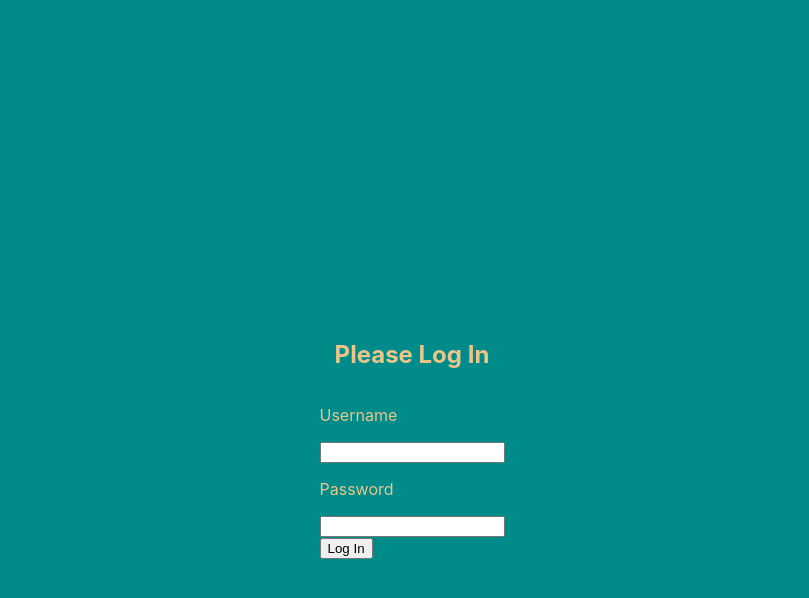
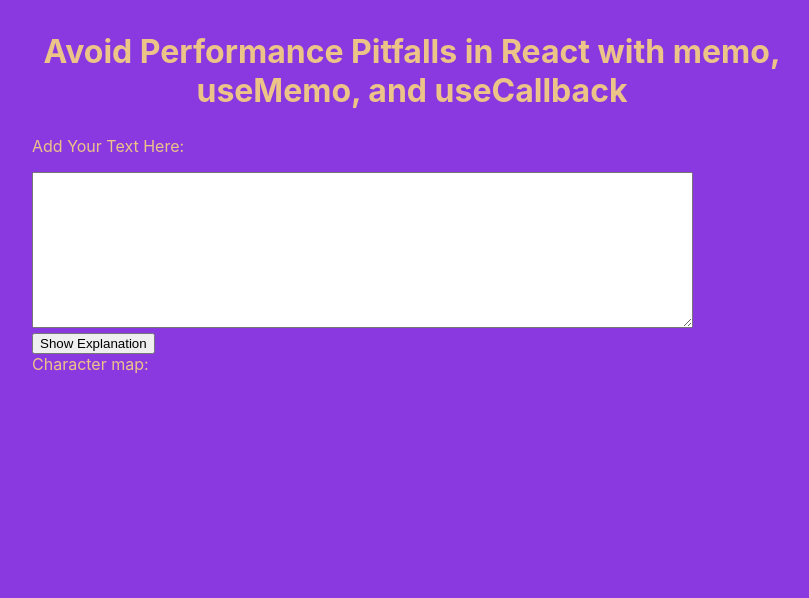
Before and after one commit to maksimo-vvd/lrn-digital-ocean-tutorial, a React (Create React App) app: page /dashboard in a window 1280 px wide. Shown: the top 598 px of the page, without its empty margins (228-1037 px from the left). Built offline with nearby package versions, Linux system fonts and the light colour scheme.

Commit message:
Avoid Performance Pitfalls in React with memo, useMemo, and useCallback

```diff
--- a/src/components/App/App.js
+++ b/src/components/App/App.js
@@ -1,13 +1,8 @@
-import React, { useState } from 'react'
-import { BrowserRouter, Route, Switch, Link } from 'react-router-dom'
+import React, { useState, useReducer } from 'react'
 
 import styled from "styled-components"
 
-import Dashboard from "../Dashboard/Dashboard";
-import Login from "../Login/Login";
-import Preferences from "../Preferences/Preferences";
-
-import useToken from './useToken'
+import CharacterMap from "../CharacterMap/CharacterMap"
 
 const AppWrapper = styled.section`
   max-width: 800px;
@@ -19,59 +14,14 @@ const Title = styled.h1`
   font-size: 2rem;
   color: #ECC488;
 `
-const List = styled.ul`
-  list-style: none;
-  padding-left: 0;
-  display: flex;
-`
-const Listitem = styled.li`
-  background-color: #B667F1;
-  padding: 1rem;
-  cursor: pointer;
-
-  &:nth-child(2n) {
-    background-color: #9C51E0;
-  }
-
-  :hover {
-    background-color: transparent;
-    box-shadow: inset 0 0 0 5px #ECC488;
-    color: #fff;
-
-    mark {
-        color: #fff;
-    }
-  }
-`
-
-// function setToken(userToken) {
-//   sessionStorage.setItem('token', JSON.stringify(userToken))
-// }
-// function getToken() {
-//   const tokenString = sessionStorage.getItem('token')
-//   const userToken = JSON.parse(tokenString)
-//   console.log('getToken', userToken?.token)
-//   return userToken?.token
-// }
 
 function App() {
-  // const [token, setToken] = useState()
-  // const token = getToken()
-
-  const {token, setToken} = useToken(true)
-
-  if ( !token ) {
-    return <Login setToken={setToken} />
-  }
-
-  function Logout() {
-    sessionStorage.clear()
-    setToken(token)
-  }
+  const [text, setText] = useState('')
+  const [showExplanation, toggleExplanation] = useReducer(state => !state, false)
 
   return (
     <AppWrapper>
-      <dl>
+      <dl hidden>
         <p>
           <dt>Step 1</dt>
           <dd>For install the new dependencies</dd>
@@ -89,27 +39,29 @@ function App() {
         </p>
       </dl>
 
-      <Title>Add Login Authentication to React Applications</Title>
+      <Title>Avoid Performance Pitfalls in React with memo, useMemo, and useCallback</Title>
 
-      <BrowserRouter>
-        <nav>
-          <List>
-            <Listitem><Link to="/dashboard">Dashboard</Link></Listitem>
-            <Listitem><Link to="/preferences">Preferences</Link></Listitem>
-            <Listitem><button onClick={Logout}>Log Out</button></Listitem>
-          </List>
-        </nav>
+      <label htmlFor="text">
+        <p>Add Your Text Here:</p>
+        <textarea
+           id="text"
+           name="text"
+           rows="10"
+           cols="80"
+           onChange={e => setText(e.target.value)}
+        >
+        </textarea>
+      </label>
 
-        <Switch>
-          <Route path="/dashboard">
-            <Dashboard />
-          </Route>
+      <div>
+        <button onClick={toggleExplanation}>Show Explanation</button>
+      </div>
+      {showExplanation &&
+         <p>This displays a list of the most common characters.</p>
+      }
 
-          <Route path="/preferences">
-            <Preferences />
-          </Route>
-        </Switch>
-      </BrowserRouter>
+      <CharacterMap text={text}/>
+
     </AppWrapper>
   )
 }
--- a/src/components/App/useToken.js
+++ /dev/null
@@ -1,25 +0,0 @@
-import { useState } from 'react'
-
-export default function useToken() {
-	const getToken = () => {
-		const tokenString = sessionStorage.getItem('token')
-		const userToken = JSON.parse(tokenString)
-		console.log('getToken user Hook', userToken?.token)
-		return userToken?.token
-	}
-
-	// Set the token each render iteration
-	const [token, setToken ] = useState(getToken())
-
-	const saveToken = (userToken) => {
-		sessionStorage.setItem('token', JSON.stringify(userToken))
-		// for run rerender app after set token to Storage(L/S)
-		// execute code below
-		setToken(userToken.token)
-	}
-
-	return {
-		setToken: saveToken,
-		token,
-	}
-}
--- /dev/null
+++ b/src/components/CharacterMap/CharacterMap.js
@@ -0,0 +1,36 @@
+import React, { memo } from 'react'
+import PropTypes from 'prop-types'
+// import {text} from "express";
+
+function itemize(text) {
+	const letters = text.split('')
+		.filter(letter => letter !== ' ')
+		.reduce((collection, item) => {
+			const letter = item.toLowerCase()
+			return {
+				...collection,
+				[letter]: (collection[letter] || 0) + 1
+			}
+		}, {})
+	// return letters
+	return Object.entries(letters).sort((a,b) => b[1] - a[1])
+}
+
+function CharacterMap({ text }) {
+	return (
+		<div>
+			Character map:
+			{ itemize(text).map(character => (
+				<div key={character[0]}>
+					{character[0]} : {character[1]}
+				</div>
+			)) }
+		</div>
+	)
+}
+
+CharacterMap.propTypes = {
+	text: PropTypes.string.isRequired,
+}
+
+export default memo(CharacterMap)
--- a/src/components/Dashboard/Dashboard.js
+++ /dev/null
@@ -1,7 +0,0 @@
-import React from 'react'
-
-function Dashboard() {
-	return (<h2>Dashboard</h2>)
-}
-
-export default Dashboard
--- a/src/components/Login/Login.js
+++ /dev/null
@@ -1,63 +0,0 @@
-import React, { useState } from 'react'
-import PropTypes from 'prop-types'
-
-import styled from "styled-components"
-
-const LoginWrapper = styled.div`
-	display: flex;
-	flex-direction: column;
-	align-items: center;
-	background-color: darkcyan;
-	height: 100vh;
-	padding: 25% 10px;
-`
-
-async function loginUser(credential) {
-	return fetch('http://localhost:8080/login', {
-		method: 'POST',
-		headers: { 'Content-Type': 'application/json' },
-		body: JSON.stringify(credential)
-	}).then(data => data.json())
-}
-
-function Login({ setToken }) {
-	const [username, setUserName] = useState()
-	const [password, setPassword] = useState()
-
-	const handleSubmit = async e => {
-		e.preventDefault()
-		const token = await loginUser({
-			username,
-			password,
-		})
-		setToken(token)
-	}
-
-	return (
-		<LoginWrapper>
-			<h2>Please Log In</h2>
-
-			<form onSubmit={handleSubmit} autoComplete="off">
-				<label>
-					<p>Username</p>
-					<input type="text" onChange={e => setUserName(e.target.value)} autoComplete='off' />
-				</label>
-
-				<label>
-					<p>Password</p>
-					<input type="password" onChange={e => setPassword(e.target.value)} />
-				</label>
-
-				<br/>
-				<button type="submit">Log In</button>
-
-			</form>
-		</LoginWrapper>
-	)
-}
-
-Login.propTypes = {
-	setToken: PropTypes.func.isRequired,
-}
-
-export default Login
--- a/src/components/Preferences/Preferences.js
+++ /dev/null
@@ -1,7 +0,0 @@
-import React from 'react'
-
-function Preferences() {
-	return <h2>Preferences</h2>
-}
-
-export default Preferences
```
Also changed, not shown: server.js (deleted, +0 -13 lines).
